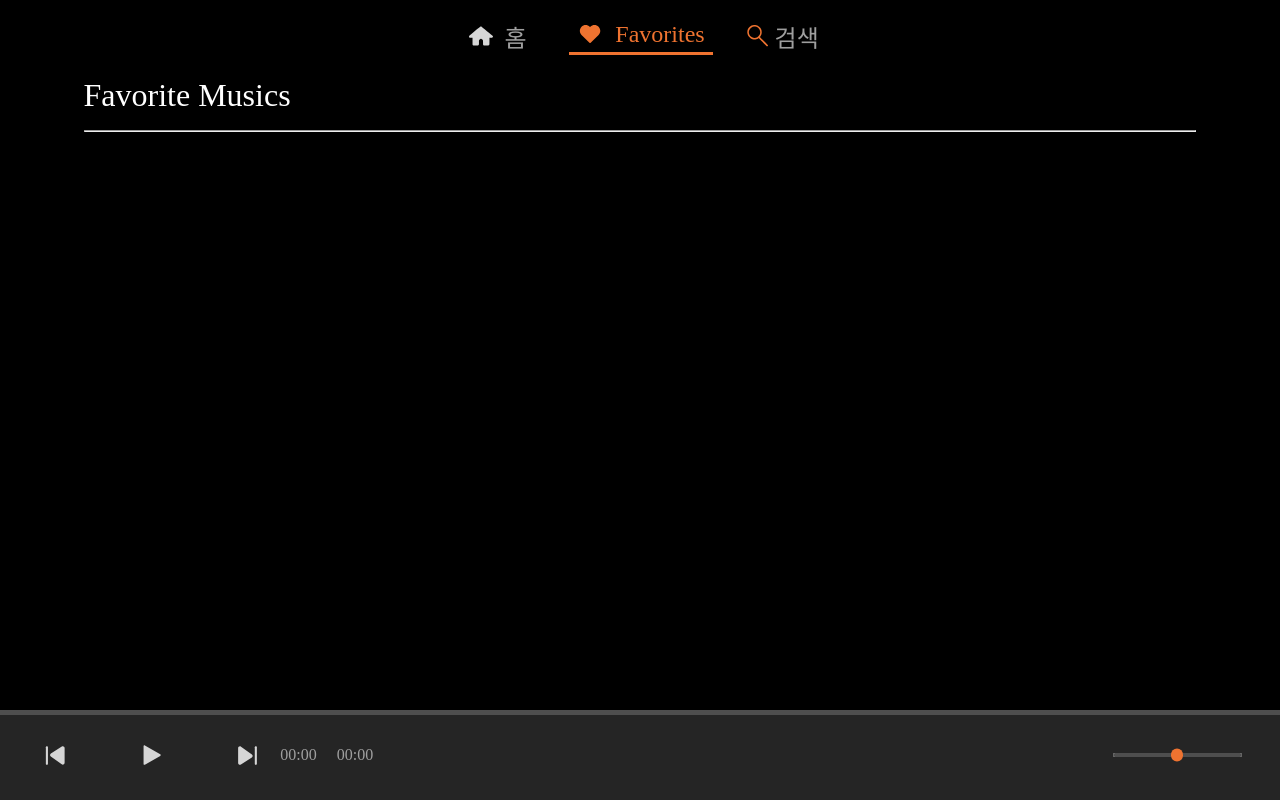
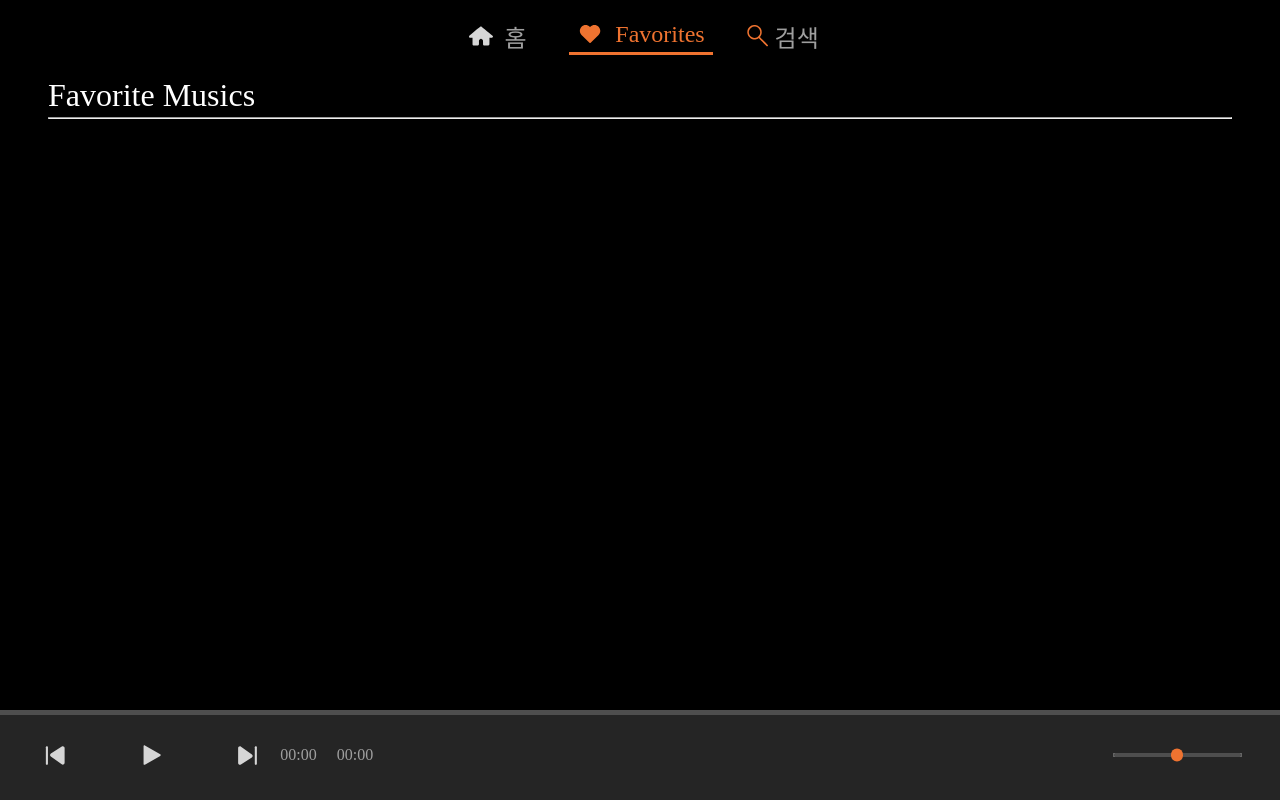
Before and after one commit to jsb8740/FarvoriteMusicList, a Vue app: page /favoritemusic in a window 1280 px wide. Built offline with nearby package versions, Linux system fonts and the light colour scheme; a web font is replaced by a local one.

Commit message:
css 추가

```diff
--- a/src/components/layouts/TheViewLayout.vue
+++ b/src/components/layouts/TheViewLayout.vue
@@ -16,10 +16,10 @@
 h1 {
   font-weight: 700px;
   color: white;
-  margin-left: 3%;
 }
 
 hr {
-  margin: 1rem 3% 3rem 3%;
+  margin-top: 0.2rem;
+  margin-bottom: 1rem;
 }
 </style>
```
